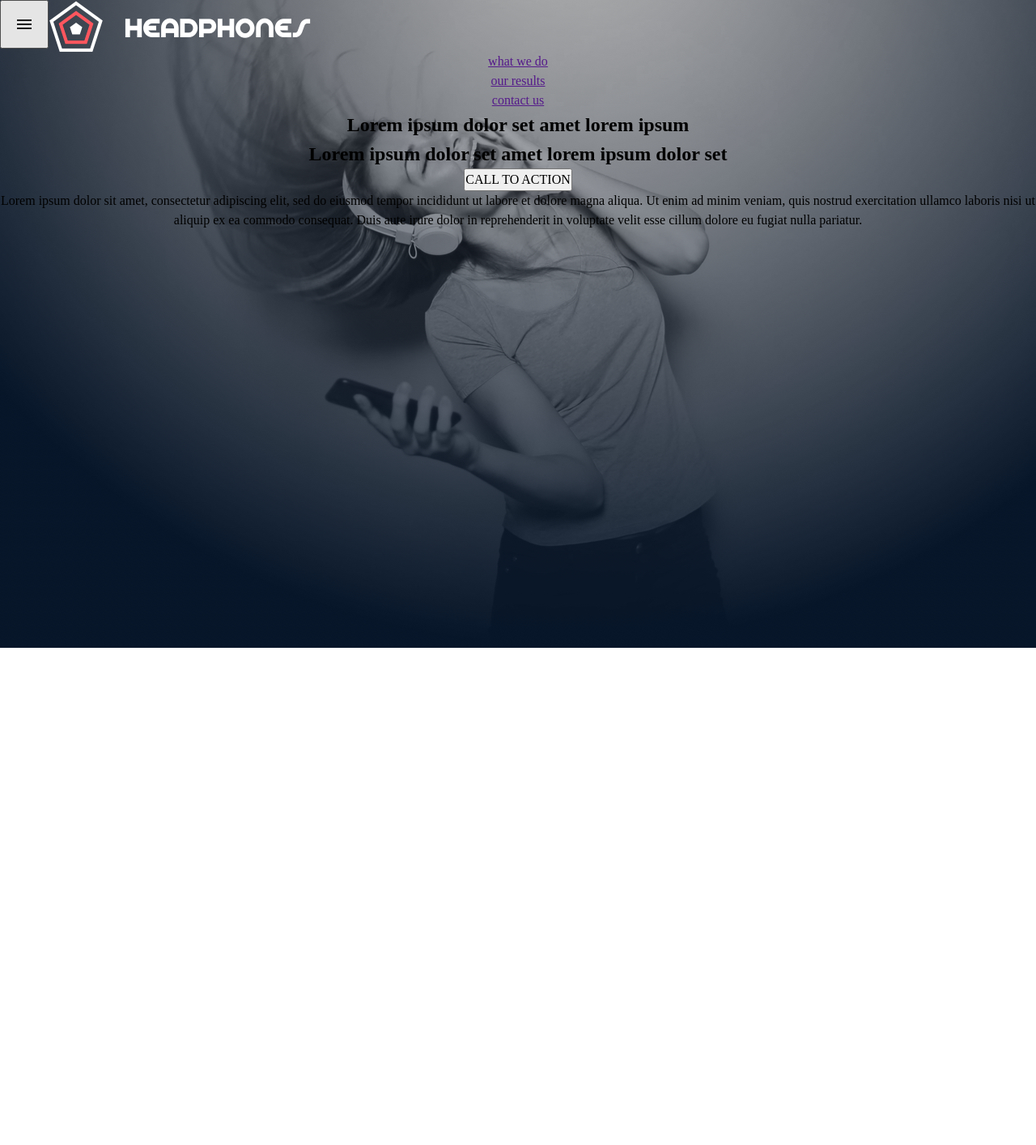
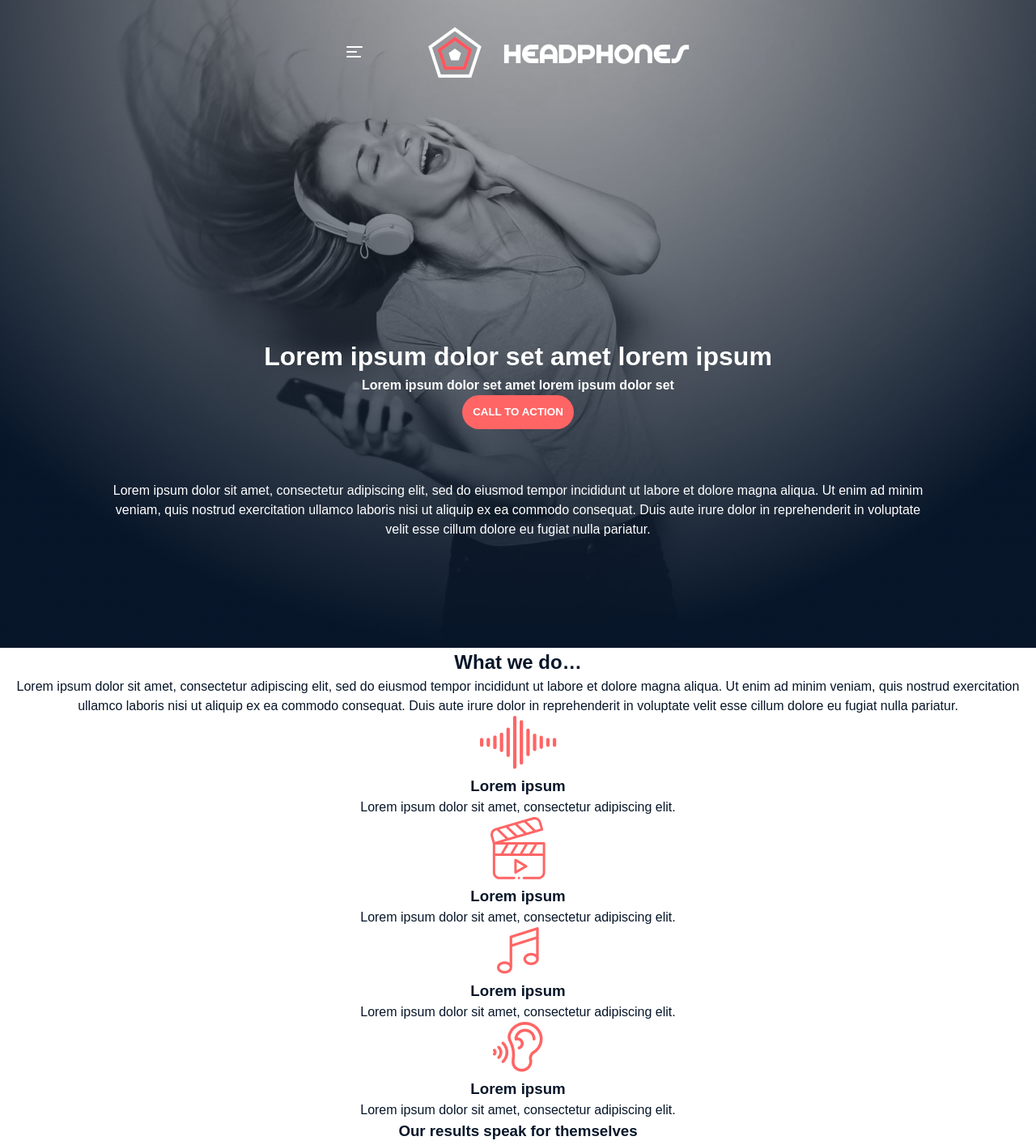
Before and after one commit to Agent1c/alx_html_css, a plain HTML site: page headphones/index.html in a window 1280 px wide. Shown: the top 1414 px of the page at 81% size. Before the commit the page ends 800 px from the top, so only its background shows below. Drawn offline with Linux system fonts and the light colour scheme; a web font is replaced by a local one.

Commit message:
headphones project

```diff
--- a/headphones/css/0-styles.css
+++ b/headphones/css/0-styles.css
@@ -1,5 +1,19 @@
 @import url("https://use.typekit.net/lgo6bbn.css");
 
+@font-face {
+    font-family: 'Spin Cycle 3D OT';
+    font-style: normal;
+    font-weight: normal;
+    src: local('Spin Cycle 3D OT'), url('/headphones/asserts/fonts/spincycle_3d_ot.otf') format('woff');
+}
+
+
+@font-face {
+    font-family: 'Spin Cycle OT';
+    font-style: normal;
+    font-weight: normal;
+    src: local('Spin Cycle OT'), url('/headphones/asserts/fonts/spincycle_ot.otf') format('woff');
+}
 
 /* 1. Use a more-intuitive box-sizing model */
 *,
@@ -9,13 +23,20 @@
     padding: 0;
     box-sizing: border-box;
 }
-:root{
-    --source-sans-pro: "source-sans-pro", sans-serif;
+
+:root {
+    --source-sans-pro-text: "source-sans-pro", sans-serif;
+    --spin-cycle-OT-text: 'Spin Cycle OT', sans-serif;
     --cta-button: #ff6565;
 
-    --primary-color:;
-    --secondary-color:;
+    --primary-color:#ffffff ;
+    --secondary-color:#071629 ;
+
+    --active-hover: var(--cta-button);
+    --opacity: 0.9;
+    --max-width-content: 1000px;
 }
+
 body {
     /* 4. Add accessible line-height */
     line-height: 1.5;
@@ -23,73 +44,97 @@ body {
     -webkit-font-smoothing: antialiased;
     text-align: center;
     width: 100%;
-
+    font-family: var(--source-sans-pro-text);
+    color: var(--primary-color);
 
 }
 
-/* 6. Improve media defaults */
-img,
-picture,
-video,
-canvas,
-svg {
-    display: block;
-    max-width: 100%;
-}
-
-/* 7. Inherit fonts for form controls */
-input,
-button,
-textarea,
-select {
-    font: inherit;
-}
-
-/* 8. Avoid text overflows */
-p,
-h1,
-h2,
-h3,
-h4,
-h5,
-h6 {
-    overflow-wrap: break-word;
-}
-
-/* 9. Improve line wrapping */
-p {
-    text-wrap: pretty;
-}
-
-h1,
-h2,
-h3,
-h4,
-h5,
-h6 {
-    text-wrap: balance;
-}
 
 /***** Hero Section *****/
-.hero{
+.hero {
     background-image: url("/headphones/asserts/images/headphones_hero_1.jpg");
     background-repeat: no-repeat;
     background-size: cover;
+    background-position: center;
     height: 100vh;
     /* display: flex; */
 
 }
 
-.humburger-menu{
-    float: left;
-    padding: 1em;
+.container{
+    display: flex;
+    flex-direction: column;
+    align-items: center;
+    margin: 0 auto;
 }
 
-
-.nav{
+nav {
     display: flex;
     gap: 5em;
     align-items: center;
     padding: 2em 0;
+    justify-content: space-between;
+    margin: 0 auto;
 }
+
+nav .nav-list{
+    display: none;
+    /* display: flex; */
+    gap: 30px;
+}
+
+.humburger-menu{
+    /* float: left; */
+    /* padding: 1em; */
+    background: none;
+    color: var(--primary-color);
+    border-style: none;
+    width: 50px;
+}
+
+
 /***** End Hero Section *****/
+
+/***** Article *****/
+article{
+    padding-top: 18rem;
+    width: 80%;
+}
+article h1{
+    font-family: var(--source-sans-pro-text);
+    font-size: 32px;
+}
+
+article h2{
+    font-size: 16px;
+
+}
+article p{
+    /* font-family: var(--spin-cycle-OT-text) */
+    font-weight: 400;
+    font-size: 16px;
+    padding-top: 4em;
+}
+
+article button{
+    border-radius: 22px;
+    background: var(--cta-button);
+    padding: 1em;
+    border: none;
+    color: var(--primary-color);
+    text-align: center;
+    font-weight: 600;
+}
+/***** End Article *****/
+
+/***** Section *****/
+section h2{
+    color: var(--secondary-color);
+}
+section h3{
+    color: var(--secondary-color);
+}
+section p{
+    color: var(--secondary-color);
+}
+/***** End Section *****/
--- a/headphones/index.html
+++ b/headphones/index.html
@@ -9,10 +9,7 @@
 <body>
     <header class="hero container">
         <nav>
-            <button class="humburger-menu">
-                <img src="/headphones/asserts/images/menu_.svg" alt="">
-            </button>
-
+            <img src="/headphones/asserts/images/menu.svg" alt="bar">
             <img src="/headphones/asserts/images/logo_headphones.png" alt="logo">
             <ul class="nav-list">
                 <li><a href="">what we do</a></li>
@@ -27,8 +24,42 @@
             <button type="submit" class="cta-button">CALL TO ACTION</button>
             <p>Lorem ipsum dolor sit amet, consectetur adipiscing elit, sed do eiusmod tempor incididunt ut labore et dolore magna aliqua. Ut enim ad minim veniam, quis nostrud exercitation ullamco laboris nisi ut aliquip ex ea commodo consequat. Duis aute irure dolor in reprehenderit in voluptate velit esse cillum dolore eu fugiat nulla pariatur.</p>
         </article>
+    </header>
+    <main>
+        <section>
+            <h2>What we do…</h2>
+            <p>Lorem ipsum dolor sit amet, consectetur adipiscing elit, sed do eiusmod tempor incididunt ut labore et dolore magna aliqua. Ut enim ad minim veniam, quis nostrud exercitation ullamco laboris nisi ut aliquip ex ea commodo consequat. Duis aute irure dolor in reprehenderit in voluptate velit esse cillum dolore eu fugiat nulla pariatur.</p>
 
+            <div>
+                <img src="/headphones/asserts/images/sound_frequency.svg" alt="sound_frequency">
+                <h3>Lorem ipsum</h3>
+                <p>Lorem ipsum dolor sit amet, consectetur adipiscing elit.</p>
+            </div>
+            <div>
+                <img src="/headphones/asserts/images/video.svg" alt="sound_frequency">
+                <h3>Lorem ipsum</h3>
+                <p>Lorem ipsum dolor sit amet, consectetur adipiscing elit.</p>
+            </div>
+            <div>
+                <img src="/headphones/asserts/images/music.png" alt="sound_frequency">
+                <h3>Lorem ipsum</h3>
+                <p>Lorem ipsum dolor sit amet, consectetur adipiscing elit.</p>
+            </div>
+            <div>
+                <img src="/headphones/asserts/images/hearing.png" alt="sound_frequency">
+                <h3>Lorem ipsum</h3>
+                <p>Lorem ipsum dolor sit amet, consectetur adipiscing elit.</p>
+            </div>
         </section>
-    </header>
+
+        <section>
+            <h3>Our results speak for themselves</h3>
+            <p>Lorem ipsum dolor sit amet, consectetur adipiscing elit, sed do eiusmod tempor incididunt ut labore et dolore magna aliqua. Ut enim ad minim veniam, quis nostrud exercitation ullamco laboris nisi ut aliquip ex ea commodo consequat. Duis aute irure dolor in reprehenderit in voluptate velit esse cillum dolore eu fugiat nulla pariatur.</p>
+
+            <div>
+                <img src="/headphones/asserts/images/polygon_icon.png" alt="">
+            </div>
+        </section>
+    </main>
 </body>
 </html>
```
Also changed, not shown: headphones/asserts/fonts/spincycle_3d_ot.otf (added), headphones/asserts/fonts/spincycle_ot.otf (added), headphones/asserts/images/hearing.png (added), headphones/asserts/images/menu.png (added), headphones/asserts/images/menu.svg (added), headphones/asserts/images/music.png (added), headphones/asserts/images/polygon_icon.png (added), headphones/asserts/images/video.svg (added).
